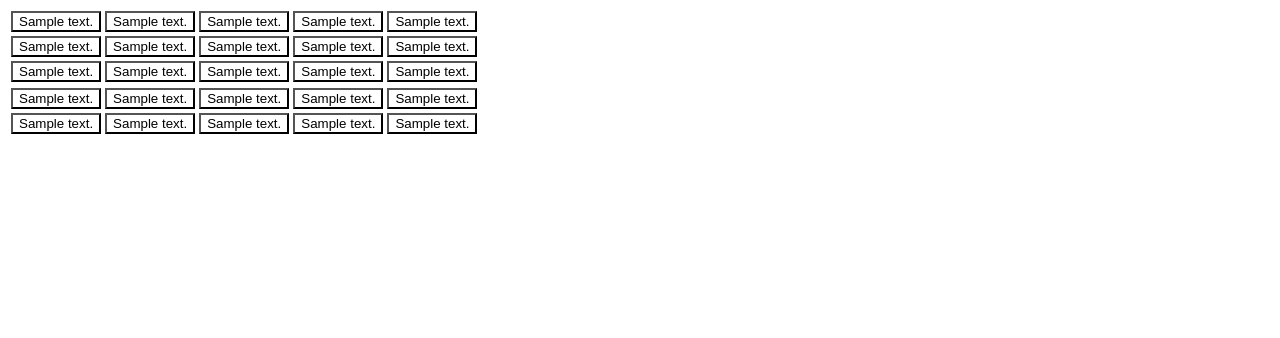
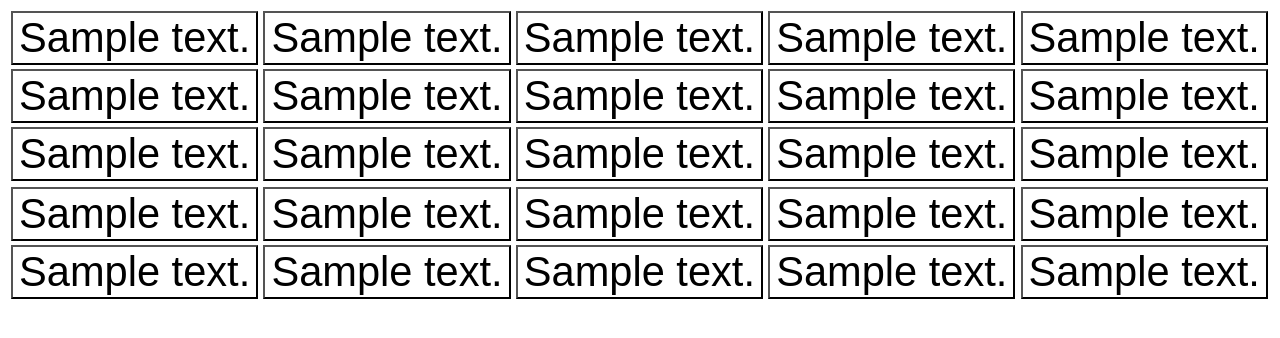
Before and after one commit to awaciern/codenames, a Django app: template webapp/templates/board.html in a window 1280 px wide. Shown: the top 338 px of the page. Run offline with Django 3.2, Linux system fonts and the light colour scheme; the template is opened without the code that fills it: most values are stand-ins (such as "Sample title", 1, 10 or a date in 2020).

Commit message:
Minor improvements to board appearance

```diff
--- a/webapp/static/css/board.css
+++ b/webapp/static/css/board.css
@@ -1,19 +1,23 @@
+button {
+  font-size: 3.25vw;
+}
+
 .hidden {
-  background: #FFFFFF
+  background: #FFFFFF;
 }
 
 .red {
-  background: #FF0000
+  background: #FF0000;
 }
 
 .blue {
-  background: #0000FF
+  background: #0000FF;
 }
 
 .neutral {
-  background: #FFFF00
+  background: #FFFF00;
 }
 
 .assasin {
-  background: #737373
+  background: #737373;
 }
--- a/webapp/templates/board.html
+++ b/webapp/templates/board.html
@@ -4,7 +4,7 @@
     <link rel="stylesheet" href="{% static 'css/board.css' %}">
   </head>
   <body>
-    <table id="board">
+    <table id="board" width="100%">
       <tr>
         <td>
           <button id="{{ words.0.position }}" class="hidden"
```
